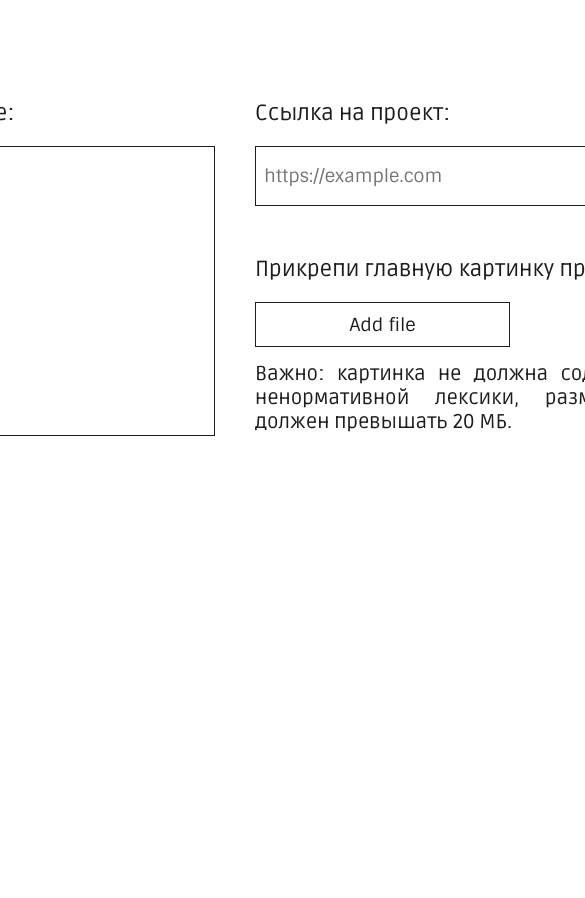
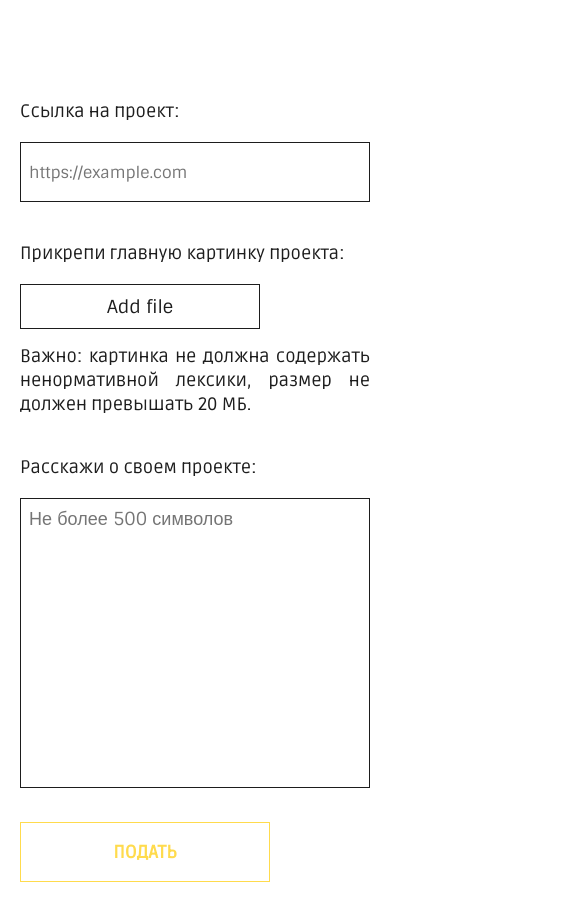
Before and after one commit to sonia13marker/creative.ct, a React (Create React App) app: page /submit in a window 390 px wide. Shown: the top 898 px of the page, 585 px wide, since content can reach past the window. Before the commit the page ends 844 px from the top, so only its background shows below. Built offline with nearby package versions, Linux system fonts and the light colour scheme.

Commit message:
адаптация "подать заявку"

```diff
--- a/src/pages/ContestPage/ContestPage.jsx
+++ b/src/pages/ContestPage/ContestPage.jsx
@@ -4,6 +4,7 @@ import { HeaderMenuFull } from '../../components/HeaderMenuFull/HeaderMenuFull';
 import { MenuHamb } from '../../components/MenuHamb/MenuHamb';
 import { YearContests } from '../../components/YearContests/YearContests';
 import infos from '../../constants/mock.json';
+import { SubmitRequest } from '../SubmitRequest/SubmitRequest';
 /*тут будет инфа о всех конкурсах (то есть инфа о всех годах)*/
 
 export function ContestPage (props) {
@@ -60,6 +61,7 @@ infos.map((info, i) => {
                 ></YearContests>
             })
         } */}
+                <SubmitRequest></SubmitRequest>
         <YearContests infos={infos.year}></YearContests>
 
     </div>)
--- a/src/pages/MainPage/MainPage.jsx
+++ b/src/pages/MainPage/MainPage.jsx
@@ -33,8 +33,7 @@ export function MainPage () {
 */}
 
         {/*подключение контента под меню (шапкой) */}
-        {/* <MainContent /> */}
-        <SubmitRequest></SubmitRequest>
+        <MainContent />
 
 
     </div>
--- a/src/pages/SubmitRequest/style.module.css
+++ b/src/pages/SubmitRequest/style.module.css
@@ -1,5 +1,4 @@
 .wrapper {
-
 }
 
 .wrapper__timer {
@@ -28,6 +27,7 @@
 }
 
 label {
+    display: contents;
     font-family: 'Ruda', sans-serif;
     font-weight: 400;
     font-size: 22px;
@@ -36,7 +36,7 @@ label {
 
 .input_textarea {
     margin-top: 20px;
-    width: 490px;
+    width: 30.5rem;
     height: 290px;
     padding: 0.5rem;
     background-color: var(--main-white);
@@ -221,3 +221,90 @@ span > .input_file {
     transform: translateX(var(--end));
   }
 }
+/*заканчиваются стили для кнопки*/
+
+/*медиа-запросы*/
+
+@media screen and (max-width:1024px) {
+    label {
+        font-size: 20px;
+    }
+    .btn_23 {
+        font-size: 20px;
+    }
+}
+
+@media screen and (max-width: 950px) {
+    .form__wrp {
+        width: 95vw;
+        column-gap: 20px;
+    }
+
+}
+@media screen and (max-width: 920px) {
+    .form__wrp {
+        display: grid;
+        grid-template-columns: 1fr;
+        grid-template-rows: 1fr 1fr;
+        width: 65vw;
+        row-gap: 20px;
+        grid-auto-flow: dense;
+}
+    .span_inputs {
+        grid-column: 1;
+        grid-row: 1;
+    }
+    .input_link {
+        margin-bottom: 40px;
+    }
+    .btn_23 {
+        margin-top: 10px;
+    }
+
+}
+@media screen and (max-width: 750px) {
+    label, .input__annotation, .btn_23 {
+        font-size: 18px;
+    }
+    .input_file, .input_link {
+        font-size: 16px;
+    }
+
+}
+@media screen and (max-width: 530px) {
+    .input_textarea {
+        width: 410px;
+    }
+
+}
+@media screen and (max-width: 420px) {
+    .input_link,  .input_textarea, .input__annotation{
+        width: 350px;
+    }
+    .span_inputs span {
+        width: 240px;
+    }
+
+}
+@media screen and (max-width: 380px) {
+    .input_link,  .input_textarea, .input__annotation{
+        width: 320px;
+        font-size: 15px;
+    }
+    .span_inputs span {
+        width: 210px;
+    }
+}
+
+@media screen and (max-width: 340px) {
+    .input_link,  .input_textarea, .input__annotation{
+        width: 285px;
+        font-size: 15px;
+    }
+    .span_inputs span {
+        width: 210px;
+    }
+    label, .btn_23 {
+        font-size: 17px;
+    }
+}
```
